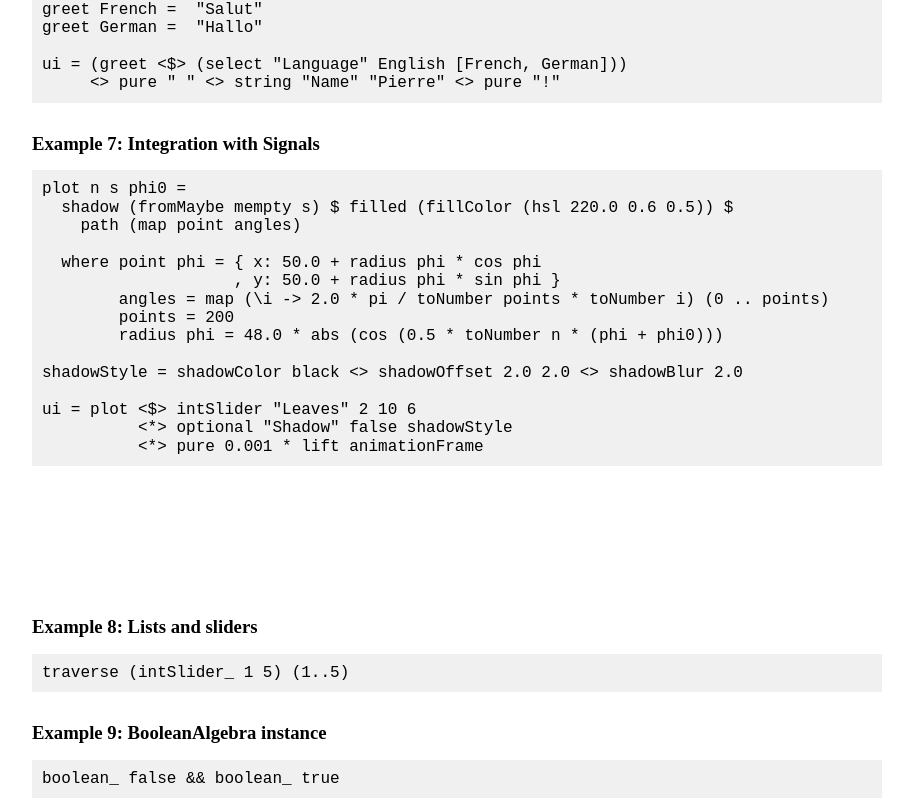
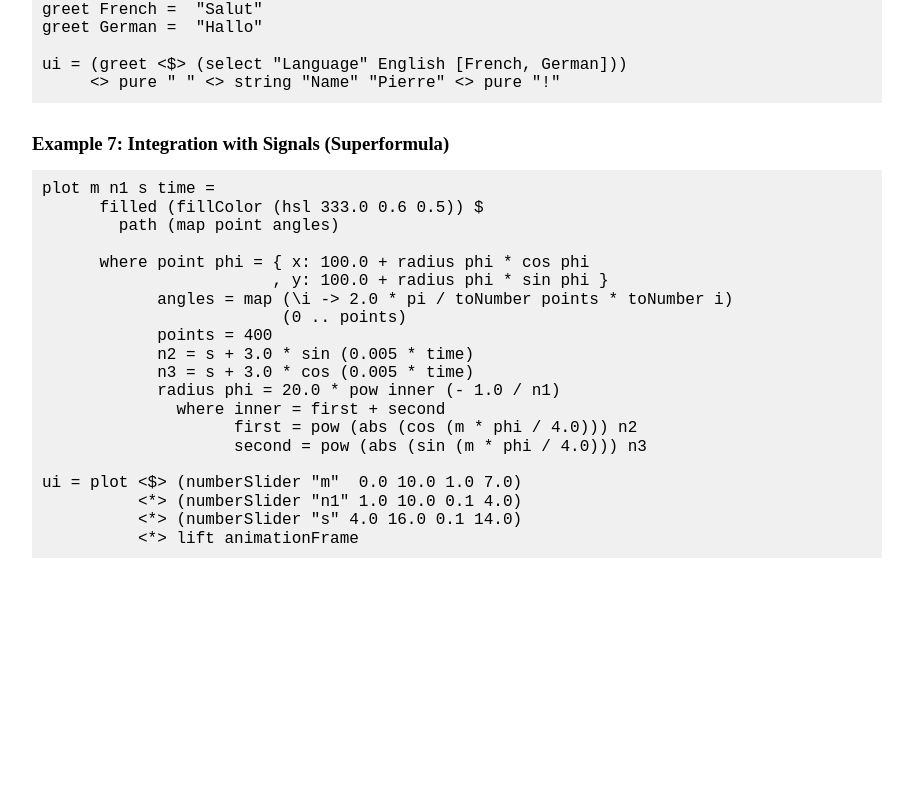
Before and after one commit to sharkdp/purescript-flare, a website: page html/index.html in a window 1280 px wide. Shown: the part 1061-1862 px from the top of the page, without its empty margins (8-921 px from the left). Drawn offline with nearby package versions, Linux system fonts and the light colour scheme.

Commit message:
Add 'superformula' example

```diff
--- a/html/index.html
+++ b/html/index.html
@@ -72,26 +72,31 @@ ui = (greet <$> (select "Language" English [French, German]))
         <div id="controls6"></div>
         <div id="output6"></div>
 
-        <h3>Example 7: Integration with Signals</h3>
+        <h3>Example 7: Integration with Signals (Superformula)</h3>
 <pre>
-plot n s phi0 =
-  shadow (fromMaybe mempty s) $ filled (fillColor (hsl 220.0 0.6 0.5)) $
-    path (map point angles)
+plot m n1 s time =
+      filled (fillColor (hsl 333.0 0.6 0.5)) $
+        path (map point angles)
 
-  where point phi = { x: 50.0 + radius phi * cos phi
-                    , y: 50.0 + radius phi * sin phi }
-        angles = map (\i -> 2.0 * pi / toNumber points * toNumber i) (0 .. points)
-        points = 200
-        radius phi = 48.0 * abs (cos (0.5 * toNumber n * (phi + phi0)))
+      where point phi = { x: 100.0 + radius phi * cos phi
+                        , y: 100.0 + radius phi * sin phi }
+            angles = map (\i -> 2.0 * pi / toNumber points * toNumber i)
+                         (0 .. points)
+            points = 400
+            n2 = s + 3.0 * sin (0.005 * time)
+            n3 = s + 3.0 * cos (0.005 * time)
+            radius phi = 20.0 * pow inner (- 1.0 / n1)
+              where inner = first + second
+                    first = pow (abs (cos (m * phi / 4.0))) n2
+                    second = pow (abs (sin (m * phi / 4.0))) n3
 
-shadowStyle = shadowColor black <> shadowOffset 2.0 2.0 <> shadowBlur 2.0
-
-ui = plot <$> intSlider "Leaves" 2 10 6
-          <*> optional "Shadow" false shadowStyle
-          <*> pure 0.001 * lift animationFrame
+ui = plot <$> (numberSlider "m"  0.0 10.0 1.0 7.0)
+          <*> (numberSlider "n1" 1.0 10.0 0.1 4.0)
+          <*> (numberSlider "s" 4.0 16.0 0.1 14.0)
+          <*> lift animationFrame
 </pre>
         <div id="controls7"></div>
-        <canvas id="output7" width="100" height="100"></canvas>
+        <canvas id="output7" width="200" height="200"></canvas>
 
         <h3>Example 8: Lists and sliders</h3>
 <pre>
@@ -137,7 +142,7 @@ table h w = H.table $ foldMap row (0 .. h)
   where row i = H.tr $ foldMap (cell i) (0 .. w)
         cell i j = H.td (H.text (show i ++ "," ++ show j))
 
-ui12 = table <$> intSlider_ 0 9 5 <*> intSlider_ 0 9 5
+ui = table <$> intSlider_ 0 9 5 <*> intSlider_ 0 9 5
 </pre>
         <div id="controls12"></div>
         <div id="output12"></div>
```
Also changed, not shown: 1 other file.
